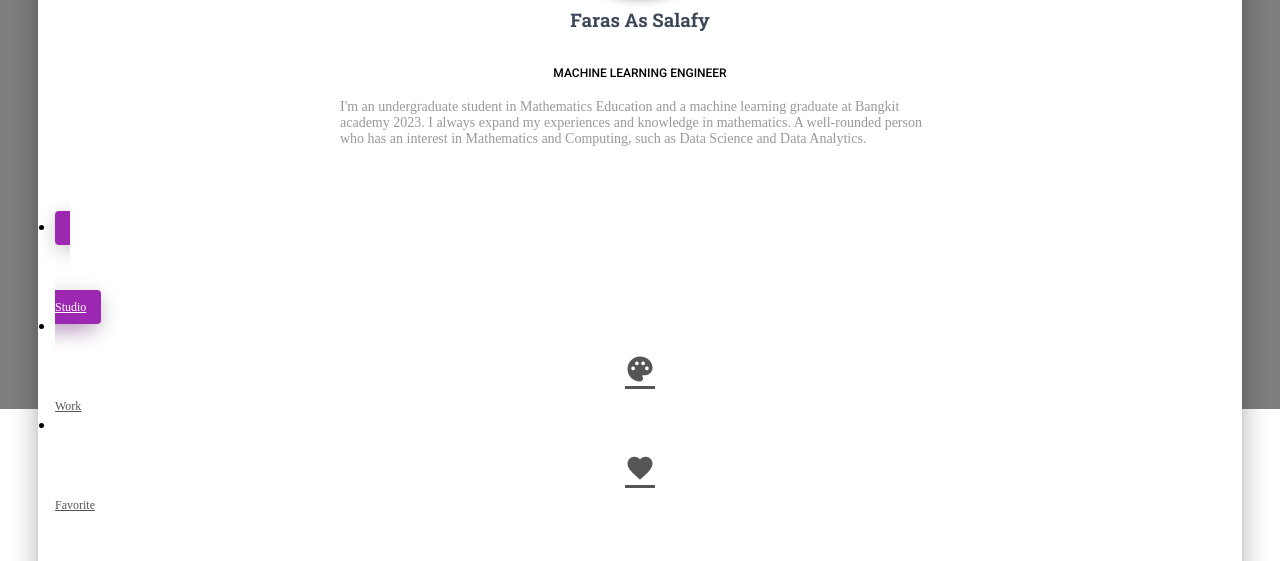
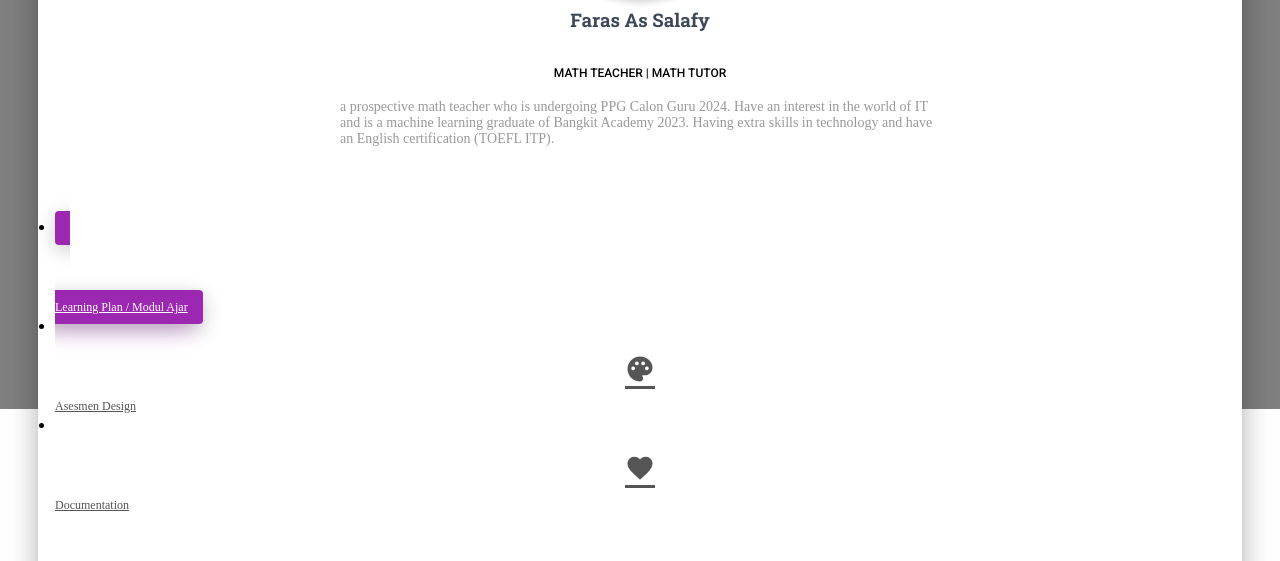
Before and after one commit to faros26/faros26.github.io, a plain HTML site: page index.html in a window 1280 px wide. Shown: the part 391-952 px from the top of the page. Drawn offline with nearby package versions, Linux system fonts and the light colour scheme.

Commit message:
Update index.html
penyesuaian deskripsi

```diff
--- a/index.html
+++ b/index.html
@@ -71,13 +71,13 @@
 	                        </div>
 	                        <div class="name">
 	                            <h3 class="title">Faras As Salafy</h3>
-								<h6>Machine Learning Engineer</h6>
+								<h6>Math Teacher | Math Tutor</h6>
 	                        </div>
 	                    </div>
     	            </div>
                 </div>
                 <div class="description text-center">
-                    <p>I'm an undergraduate student in Mathematics Education and a machine learning graduate at Bangkit academy 2023. I always expand my experiences and knowledge in mathematics. A well-rounded person who has an interest in Mathematics and Computing, such as Data Science and Data Analytics.</p>
+                    <p>a prospective math teacher who is undergoing PPG Calon Guru 2024. Have an interest in the world of IT and is a machine learning graduate of Bangkit Academy 2023. Having extra skills in technology and have an English certification (TOEFL ITP).</p>
                 </div>
 				<div class="row">
 					<div class="col-md-6 ml-auto mr-auto">
@@ -86,19 +86,19 @@
                             <li class="nav-item">
                                 <a class="nav-link active" href="#studio" role="tab" data-toggle="tab">
                                   <i class="material-icons">camera</i>
-                                  Studio
+                                  Learning Plan / Modul Ajar
                                 </a>
                             </li>
                             <li class="nav-item">
                                 <a class="nav-link" href="#works" role="tab" data-toggle="tab">
                                   <i class="material-icons">palette</i>
-                                    Work
+                                    Asesmen Design
                                 </a>
                             </li>
                             <li class="nav-item">
                                 <a class="nav-link" href="#favorite" role="tab" data-toggle="tab">
                                   <i class="material-icons">favorite</i>
-                                    Favorite
+                                    Documentation
                                 </a>
                             </li>
                           </ul>
```
